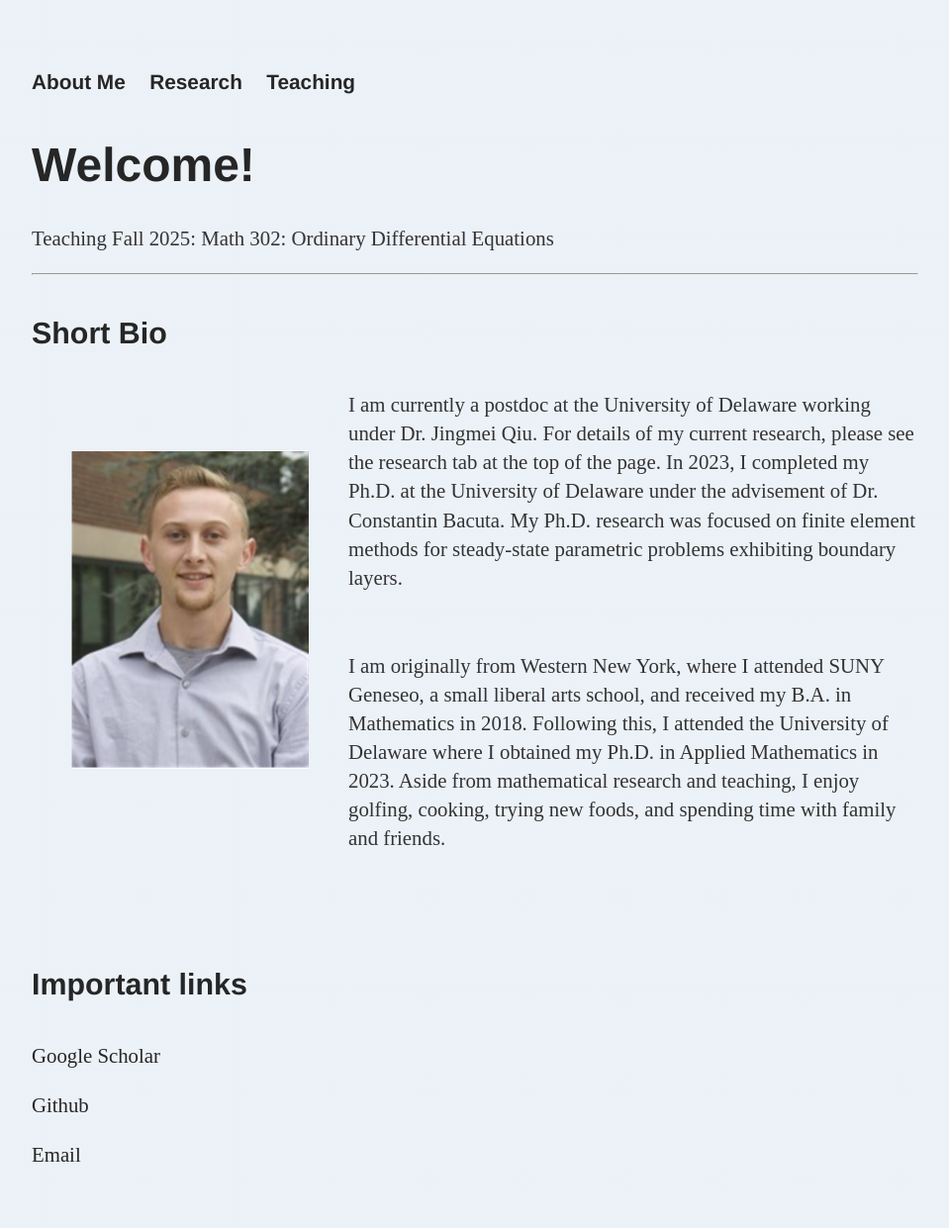
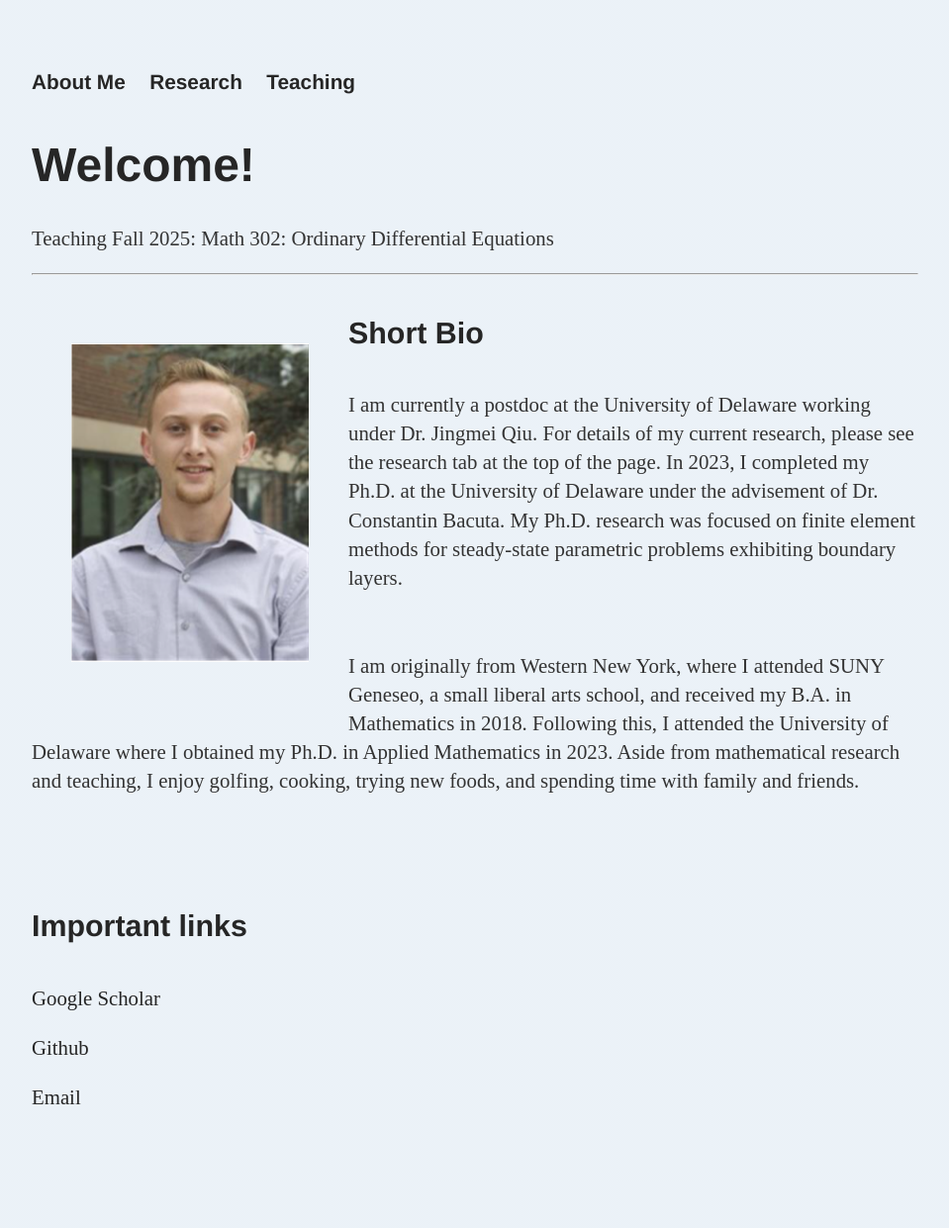
Before and after one commit to dhayes95/dhayes95.github.io, a Jekyll site: the page built from index.html, in a window 1280 px wide. Shown: the whole page at 99% size, without its empty margins (160-1119 px from the left). Built offline with Jekyll 4.4.1, drawn with Linux system fonts in a browser that asks for light colours; after the commit the page ends 1183 px from its top, so only the background shows below that.

Commit message:
Update index.html

```diff
--- a/index.html
+++ b/index.html
@@ -8,8 +8,9 @@ title: Dan Hayes
 	<p> Teaching Fall 2025: Math 302: Ordinary Differential Equations</p>
 	<hr>
 
+
+	<p style="padding:40px; float:left;"><img src="HeadShotDan.PNG" height= "auto" width="240"></p>
 	<h4>Short Bio</h4>
-	<p style="padding:40px; float:left;"><img src="HeadShotDan.PNG" height= "auto" width="240"></p>
 	<p>
 	I am currently a postdoc at the University of Delaware working under Dr. Jingmei Qiu. For details of my current research, please see the research tab at the top of the page. In 2023, I completed my Ph.D. at the University of Delaware under the advisement of Dr. Constantin Bacuta.
 		My Ph.D. research was focused on finite element methods for steady-state parametric problems exhibiting boundary layers.
```
